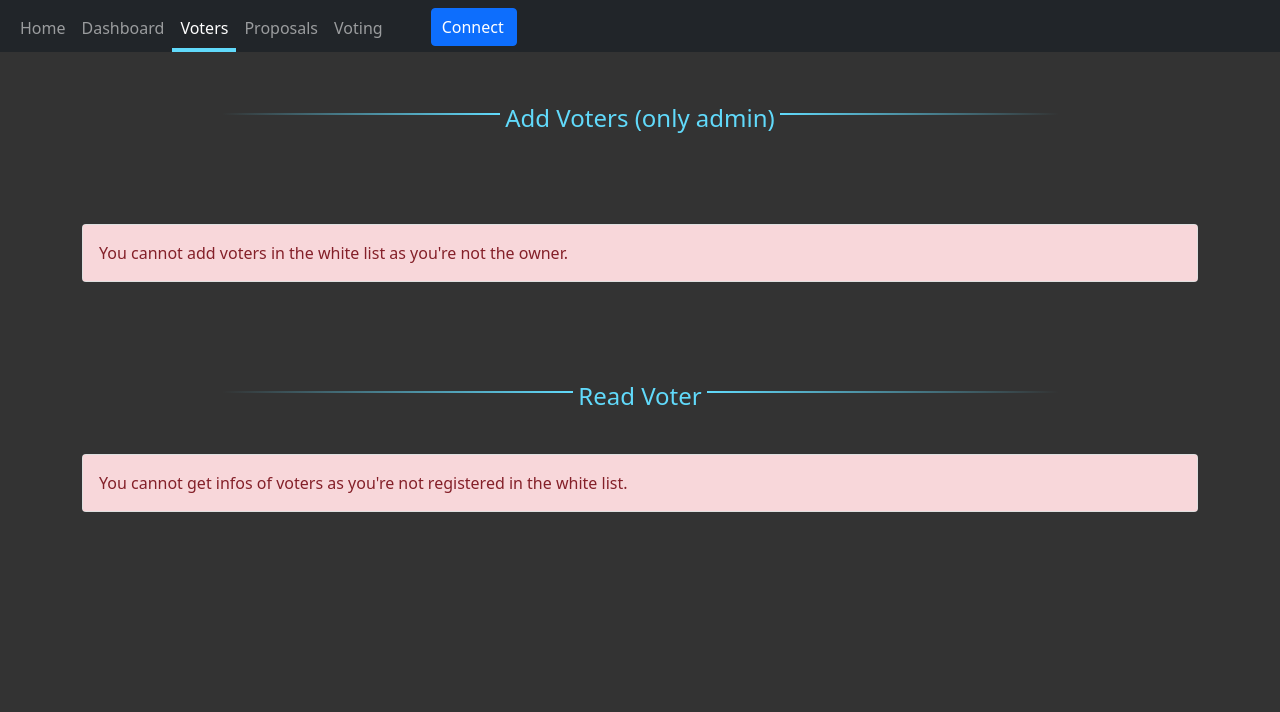
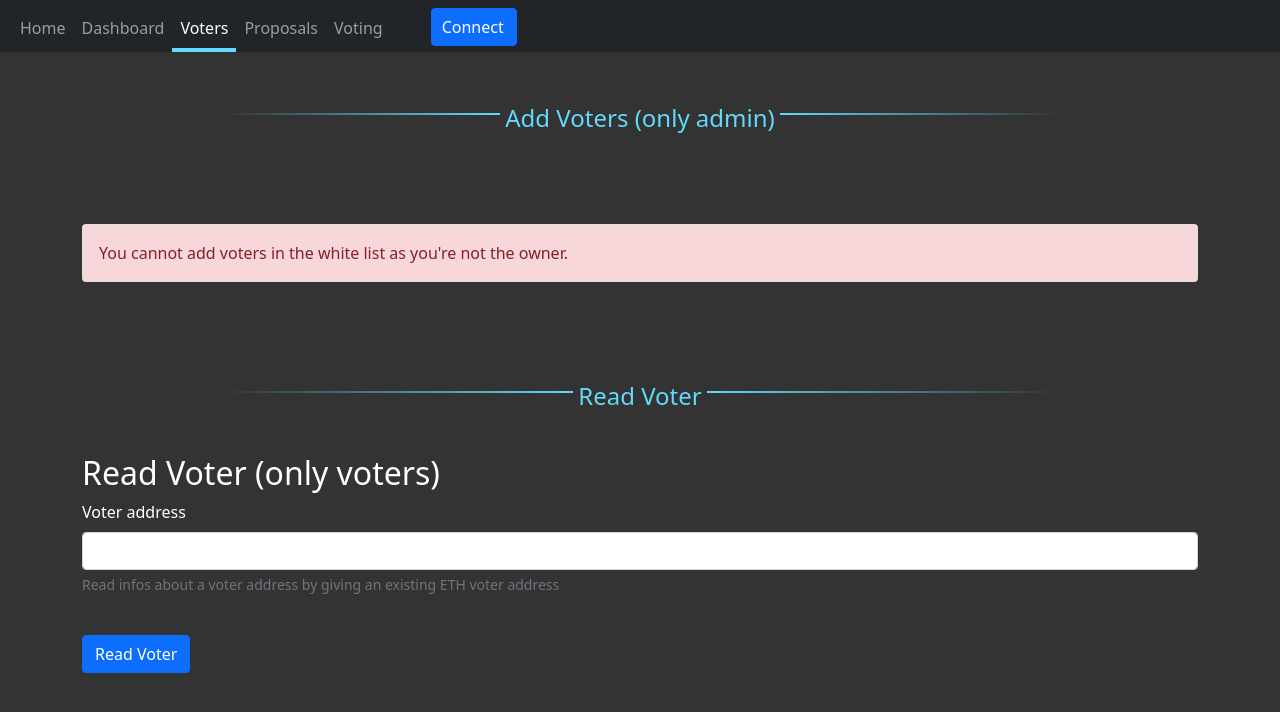
Before and after one commit to gilbruno/reactdappvoting, a React (Create React App) app in the folder client/: page /voters in a window 1280 px wide. Shown: the top 712 px of the page. Built offline with nearby package versions, Linux system fonts and the light colour scheme.

Commit message:
Add new little features (css, toasts handling, etc...)

```diff
--- a/client/src/App.css
+++ b/client/src/App.css
@@ -71,9 +71,14 @@ li.connected-account{
   font-family: "Century Gothic";
 }
 
-.toast-body {
+div.blue {
   background-color: #61DAFB
 }
+
+div.red {
+  background-color: red!important;
+}
+
 
 .warningHasVoted {
   background-color: red
--- a/client/src/components/Dashboard.js
+++ b/client/src/components/Dashboard.js
@@ -157,7 +157,7 @@ function Dashboard(props) {
   const workflowStatusButtonName = getWorkflowStatusButtonName(workflowStatus)
   const warningIsNotOwner = !isOwner && <div className="alert alert-danger mt-4 w-50" role="alert">You can't modify the workflow Status because you are not the owner</div>
 
-  const inputWorkflowStatus = (isOwner) && <input type="text" className="form-control w-50" id="workflowStatus" aria-describedby="workflowStatusHelp" value={workflowStatusName} disabled/>
+  const inputWorkflowStatus = (isOwner) && <div><label>Current workflow status :</label><input type="text" className="form-control w-50" id="workflowStatus" aria-describedby="workflowStatusHelp" value={workflowStatusName} disabled/></div>
   const buttonModifyStatus = (isOwner)
     ? (workflowStatusButtonName=='VOTING IS ENDED')
         ? <button type="" className="btn btn-primary" disabled onClick={changeWorkflowStatus}>{workflowStatusButtonName}</button>
@@ -194,7 +194,7 @@ function Dashboard(props) {
 
   return (
     <div className="container">
-      <div className="divider mt-5"><span></span><span>Current Workflow Status</span><span></span></div>
+      <div className="divider mt-5"><span></span><span>Workflow Status</span><span></span></div>
       <div className="mt-5">
         <form className="">
           <div className="mb-3 form-group mt-4">
--- a/client/src/components/Voters.js
+++ b/client/src/components/Voters.js
@@ -1,7 +1,7 @@
 import React, {useState, useEffect, useRef} from 'react'
 import { v4 as uuidv4 } from 'uuid'
 import getWeb3 from "../getWeb3";
-import { Toast, Button } from 'react-bootstrap'
+import { Toast, Button, ToastContainer } from 'react-bootstrap'
 
 
 const Voters = (props) => {
@@ -19,6 +19,7 @@ const Voters = (props) => {
   const [workflowStatus, setWorkflowStatus] = useState(0)
   const [displayVoterInformations, setDisplayVoterInformations] = useState('')
   const [view, initView] = useState(false)
+  const [toastColor, setToastColor] = useState('')
 
 
   const readVoterInput = useRef('')
@@ -41,6 +42,13 @@ const Voters = (props) => {
       }
     })()
   }, [contract])
+
+  useEffect(() => {
+    (async function() {
+      console.log('useeffect isVoter')
+
+    })()
+  }, [isVoter])
 
   //useEffect on "accounts" state value change
   useEffect(() => {
@@ -131,25 +139,45 @@ const Voters = (props) => {
 
   let displayVoterInfos = ''
 
-  const handleClick = async (event) => {
+  const handleClickReadVoter = async (event) => {
     initView(true)
     event.preventDefault()
     console.log('readVoterInput')
     console.log(readVoterInput.current.value)
+    //Check if the current account is a voter registered in the whitelist
+    try {
+      let currentVoter = await contract.methods.getVoter(connectedAccount).call({from:connectedAccount})
+    }
+    catch (err) {
+      if (err.message.includes("not a voter")) {
+        displayVoterInfos = "You cannot read infos of the voter as you are not registered"
+        setDisplayVoterInformations(displayVoterInfos)
+        setToastColor('red')
+        readVoterInput.current.value = ''
+        return
+      }
+      else {
+        console.log(err.message)
+      }
+    }
+
     try {
       let voter = await contract.methods.getVoter(readVoterInput.current.value).call({from:connectedAccount})
-      console.log(voter)
-      //displayVoterInfos = <div><ul><li>IS VOTER REGISTERED : {voter} </li><li>HAS VOTER VOTED : {voter.hasVoted} </li><li> PROPOSAL ID VOTED : {voter.votedProposalId}</li></ul></div>
       displayVoterInfos = "IS REGISTERED : " + voter.isRegistered +" -- HAS VOTED : " + voter.hasVoted +  " - PROPOSAL ID VOTED : " + voter.votedProposalId
+      setToastColor('blue')
       setDisplayVoterInformations(displayVoterInfos)
+      readVoterInput.current.value = ''
     }
     catch(err) {
       displayVoterInfos = "Bad ETH Address !"
       setDisplayVoterInformations(displayVoterInfos)
+      readVoterInput.current.value = ''
     }
+
+
   }
 
-  const displayReadVoterForm = (isVoter) ?
+  const displayReadVoterForm =
     <form>
     <h2>Read Voter (only voters)</h2>
     <div className="mb-3 form-group">
@@ -157,26 +185,19 @@ const Voters = (props) => {
       <input type="text" className="form-control" id="voterAddressInput" ref={readVoterInput} aria-describedby="getVoterAddressHelp"/>
       <div id="getVoterAddressHelp" className="form-text">Read infos about a voter address by giving an existing ETH voter address</div>
     </div>
-
-    <Toast className="w-50" onClose={() => initView(false)} show={view} delay={10000} autohide>
+    <ToastContainer position="top-center">
+    <Toast onClose={() => initView(false)} show={view} delay={7000} autohide>
         <Toast.Header>
         <strong className="mr-auto"></strong>
         </Toast.Header>
-        <Toast.Body>{displayVoterInformations}</Toast.Body>
+        <Toast.Body className={toastColor}>{displayVoterInformations}</Toast.Body>
     </Toast>
-    <Button className="mt-4" onClick={handleClick}>Read Voter</Button>
-
+    </ToastContainer>
+    <Button className="mt-4" onClick={handleClickReadVoter}>Read Voter</Button>
     <br/>
     <br/>
-
     </form>
 
-
-
-    : <div className="card"><div className="card-body alert-danger">You cannot get infos of voters as you're not registered in the white list.</div></div>
-
-  //console.log(myVoters.length)
-  //console.log(connectedAccount)
   return (
     <div className="container">
       <div className="divider mt-5"><span></span><span>Add Voters (only admin)</span><span></span></div>
```
